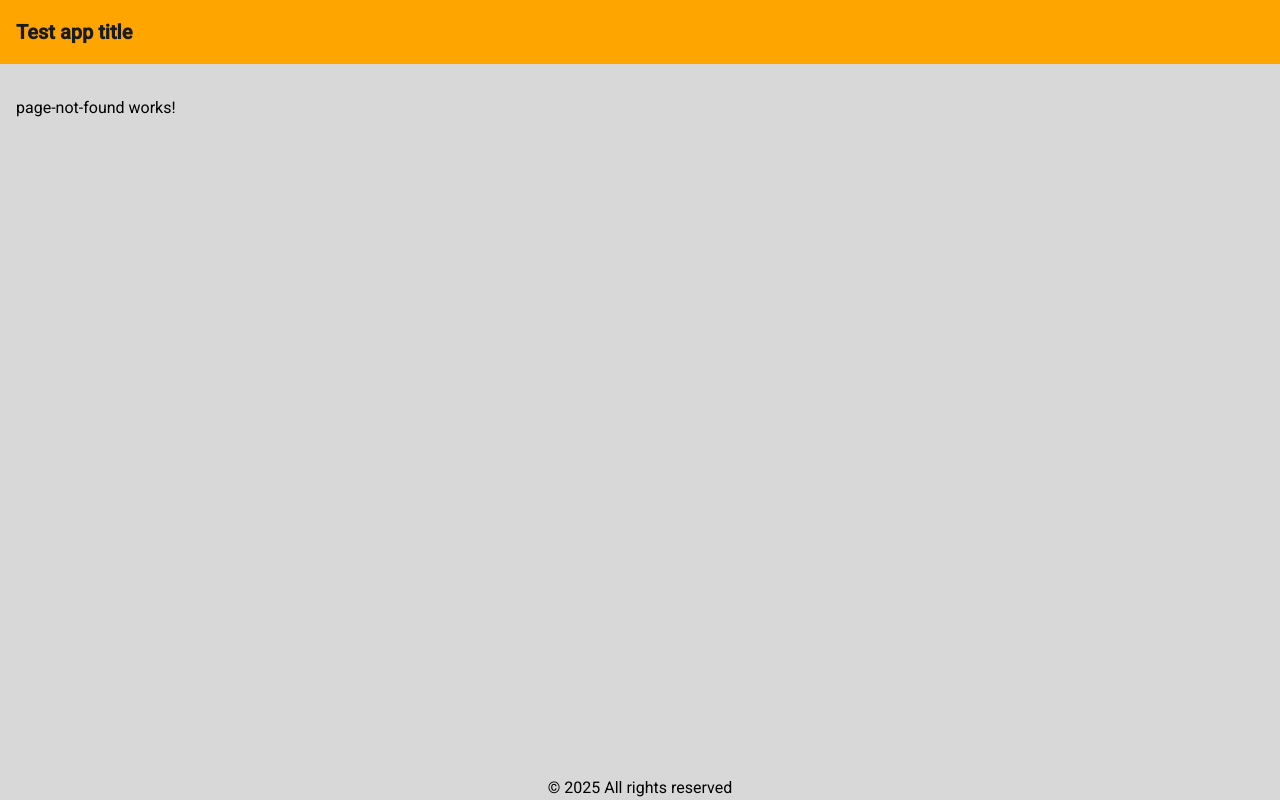
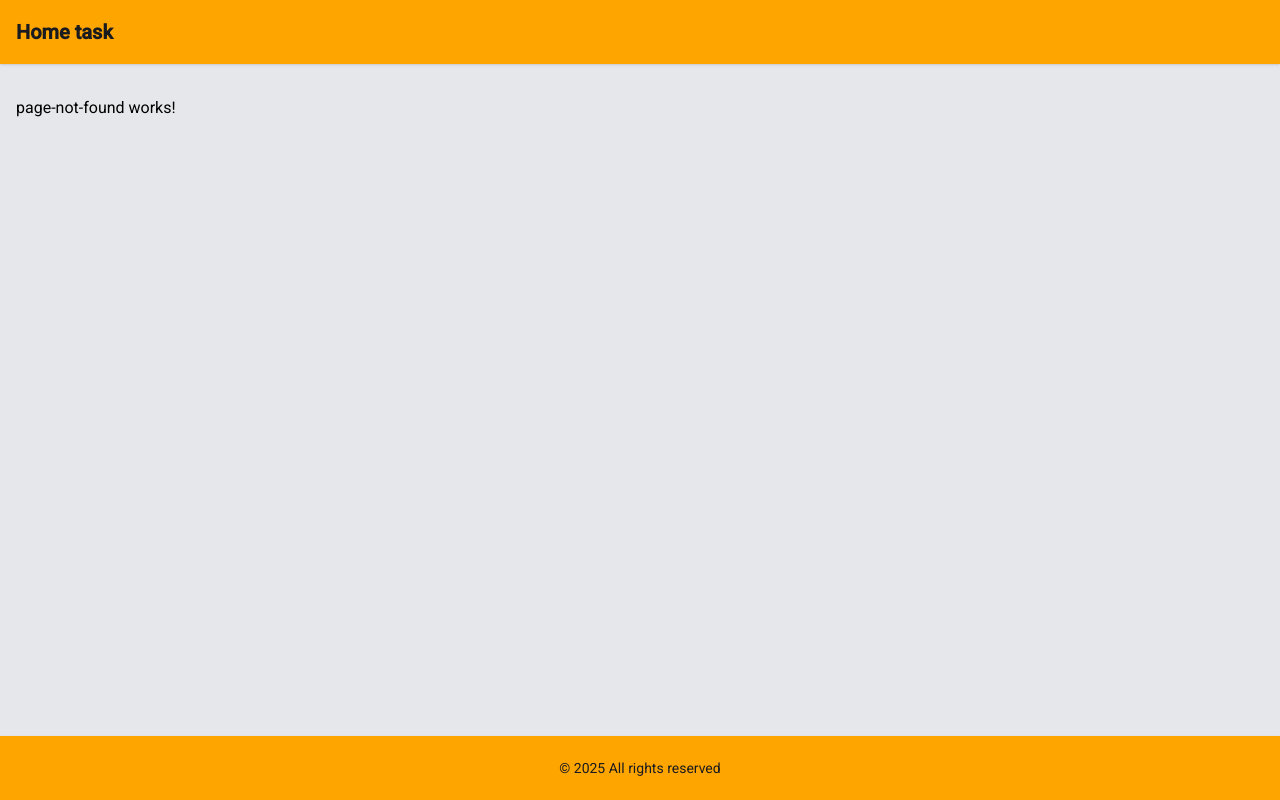
Before and after one commit to DanekDanek/tequipy, an Angular app: page /page-not-found in a window 1280 px wide. Built offline with nearby package versions, Linux system fonts and the light colour scheme.

Commit message:
Style basic components

```diff
--- a/src/app/app.component.ts
+++ b/src/app/app.component.ts
@@ -6,7 +6,7 @@ import { FooterComponent, HeaderComponent } from './shared';
   selector: 'app-root',
   templateUrl: './app.component.html',
   host: {
-    class: 'flex flex-col min-h-screen',
+    class: 'flex flex-col min-h-screen bg-gray-200',
   },
   imports: [RouterModule, HeaderComponent, FooterComponent],
 })
--- a/src/app/shared/components/footer/footer.component.html
+++ b/src/app/shared/components/footer/footer.component.html
@@ -1,3 +1,7 @@
-<footer class="flex justify-center align-center">
-  <p>&copy; {{ currentYear() }} All rights reserved</p>
+<footer>
+  <mat-toolbar>
+    <p class="w-full flex justify-center align-center text-sm">
+      &copy; {{ currentYear() }} All rights reserved
+    </p>
+  </mat-toolbar>
 </footer>
--- a/src/app/shared/components/footer/footer.component.ts
+++ b/src/app/shared/components/footer/footer.component.ts
@@ -1,10 +1,12 @@
 import { Component, signal } from '@angular/core';
+import { MatToolbarModule } from '@angular/material/toolbar';
 
 @Component({
   selector: 'app-footer',
   host: {
-    class: 'w-full shrink-0',
+    class: 'w-full shrink-0 shadow',
   },
+  imports: [MatToolbarModule],
   templateUrl: './footer.component.html',
 })
 export class FooterComponent {
--- a/src/app/shared/components/header/header.component.html
+++ b/src/app/shared/components/header/header.component.html
@@ -1,3 +1,3 @@
-<mat-toolbar color="primary">
-  <span class="text-xl font-bold">Test app title</span>
+<mat-toolbar>
+  <span class="text-xl font-bold">Home task</span>
 </mat-toolbar>
--- a/src/app/shared/components/header/header.component.ts
+++ b/src/app/shared/components/header/header.component.ts
@@ -4,7 +4,7 @@ import { MatToolbarModule } from '@angular/material/toolbar';
 @Component({
   selector: 'app-header',
   host: {
-    class: 'w-full shrink-0',
+    class: 'w-full shrink-0 shadow',
   },
   imports: [MatToolbarModule],
   templateUrl: './header.component.html',
--- a/src/styles.scss
+++ b/src/styles.scss
@@ -13,7 +13,6 @@
 html,
 body {
   height: 100%;
-  background-color: #d8d8d8;
 }
 body {
   margin: 0;
```
